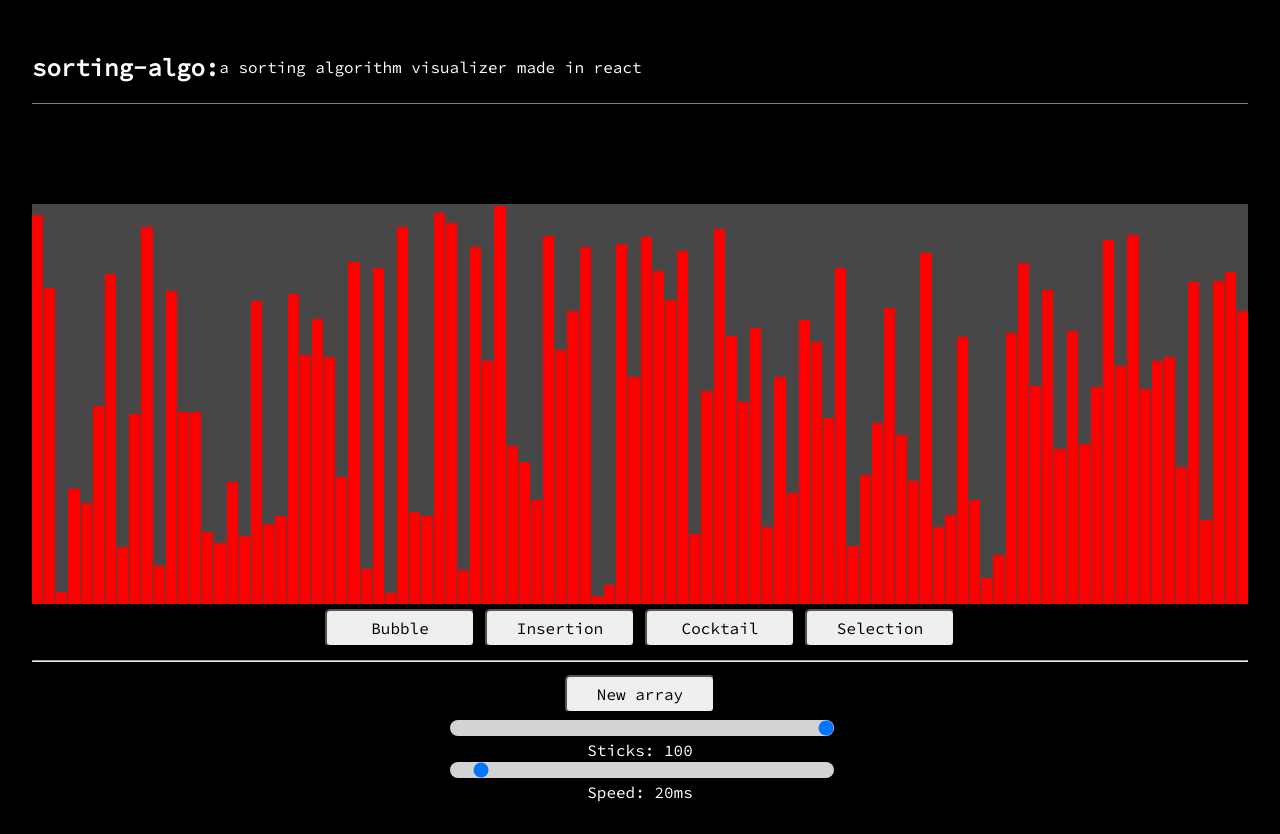
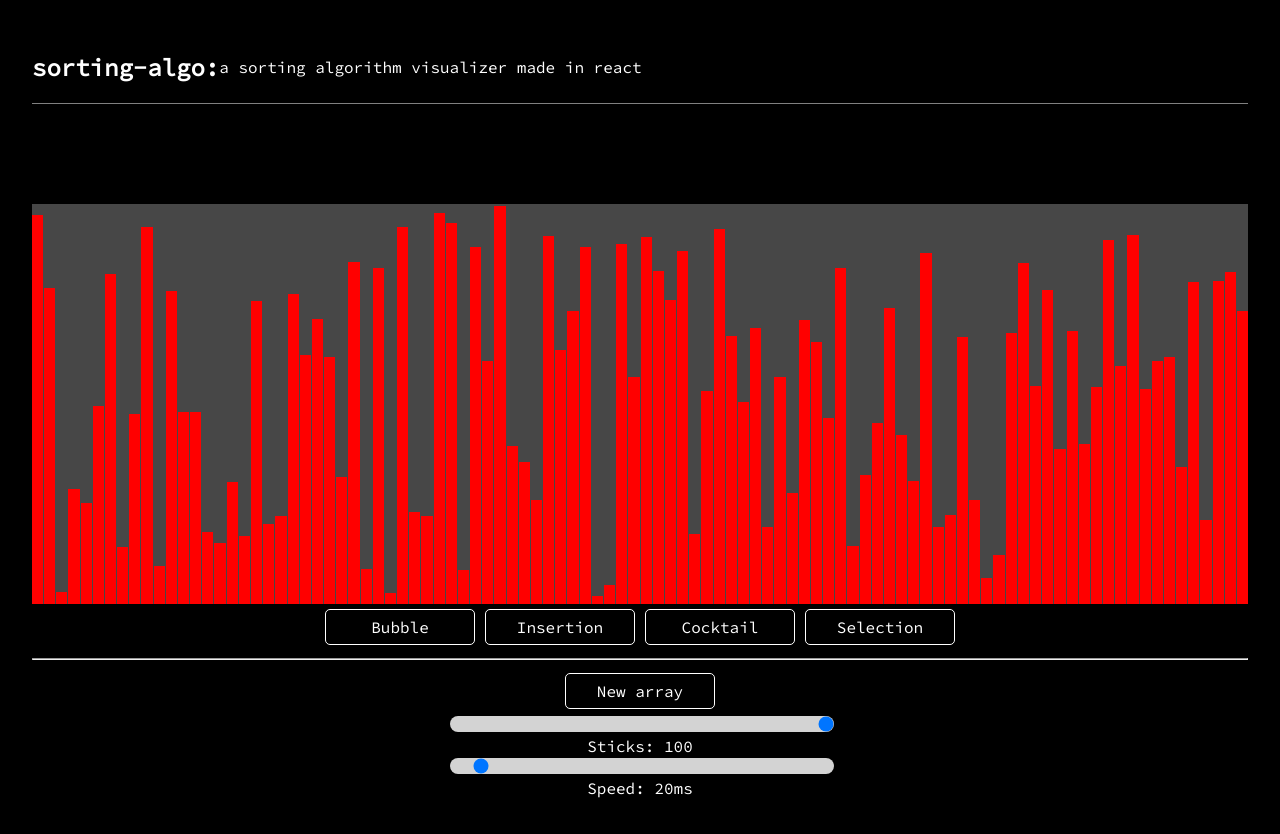
Before and after one commit to williameliasson-dev/sorting-algo, a React (Vite) app: page / in a window 1280 px wide. Built offline with nearby package versions, Linux system fonts and the light colour scheme.

Commit message:
btn styling

```diff
--- a/src/App.css
+++ b/src/App.css
@@ -30,18 +30,3 @@ nav {
   outline: none;
   background-color: none;
 }
-
-button {
-  font: inherit;
-  cursor: pointer;
-
-  border-radius: 5px;
-  width: 150px;
-  padding: 7px;
-  margin: 5px;
-  transition: 0.5s;
-}
-
-button:hover {
-  background-color: rgb(41, 41, 41);
-}
--- a/src/components/Sticks/Sticks.css
+++ b/src/components/Sticks/Sticks.css
@@ -8,15 +8,26 @@
   gap: 1px;
 }
 
-.sticks-container button {
+.sticks-container-btn {
   border: 1px solid white;
   background-color: black;
   color: white;
   border-radius: 122px;
+  font: inherit;
+  cursor: pointer;
+  border-radius: 5px;
+  width: 150px;
+  padding: 7px;
+  margin: 5px;
+  transition: 0.5s;
 }
 
-.sticks-container button:disabled {
-  opacity: 0;
+.sticks-container-btn:hover {
+  background-color: rgb(41, 41, 41);
+}
+
+.sticks-container-btn:disabled {
+  opacity: 0.5;
 }
 
 .stick {
--- a/src/components/Sticks/Sticks.jsx
+++ b/src/components/Sticks/Sticks.jsx
@@ -68,21 +68,41 @@ const Sticks = (props) => {
         })}
       </div>
       <div>
-        <button disabled={running} onClick={() => runSort(bblSort)}>
+        <button
+          className="sticks-container-btn"
+          disabled={running}
+          onClick={() => runSort(bblSort)}
+        >
           Bubble
         </button>
-        <button disabled={running} onClick={() => runSort(insertionSort)}>
+        <button
+          className="sticks-container-btn"
+          disabled={running}
+          onClick={() => runSort(insertionSort)}
+        >
           Insertion
         </button>
-        <button disabled={running} onClick={() => runSort(cocktailSort)}>
+        <button
+          className="sticks-container-btn"
+          disabled={running}
+          onClick={() => runSort(cocktailSort)}
+        >
           Cocktail
         </button>
-        <button disabled={running} onClick={() => runSort(selectionSort)}>
+        <button
+          className="sticks-container-btn"
+          disabled={running}
+          onClick={() => runSort(selectionSort)}
+        >
           Selection
         </button>
       </div>
       <hr />
-      <button disabled={running} onClick={() => newArray()}>
+      <button
+        className="sticks-container-btn"
+        disabled={running}
+        onClick={() => newArray()}
+      >
         New array
       </button>
     </div>
```
